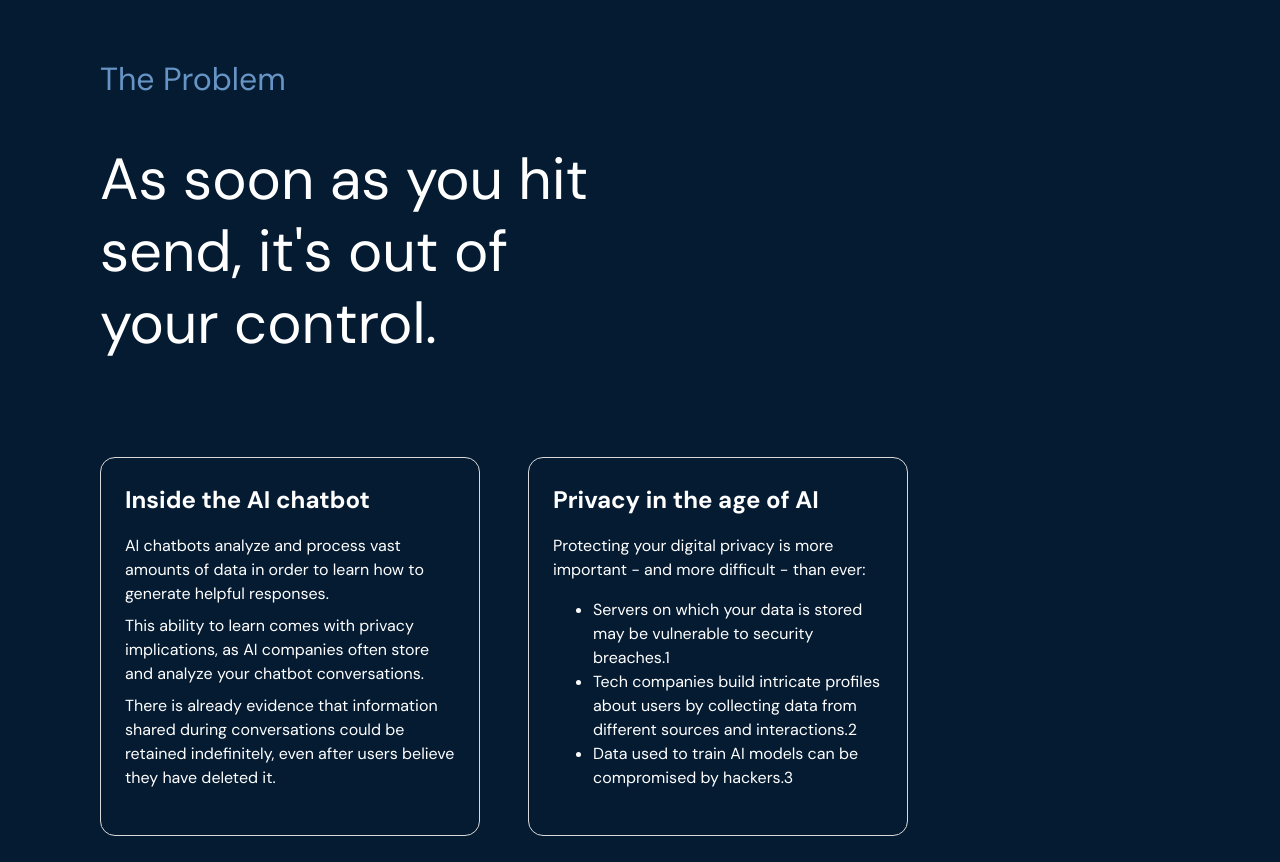
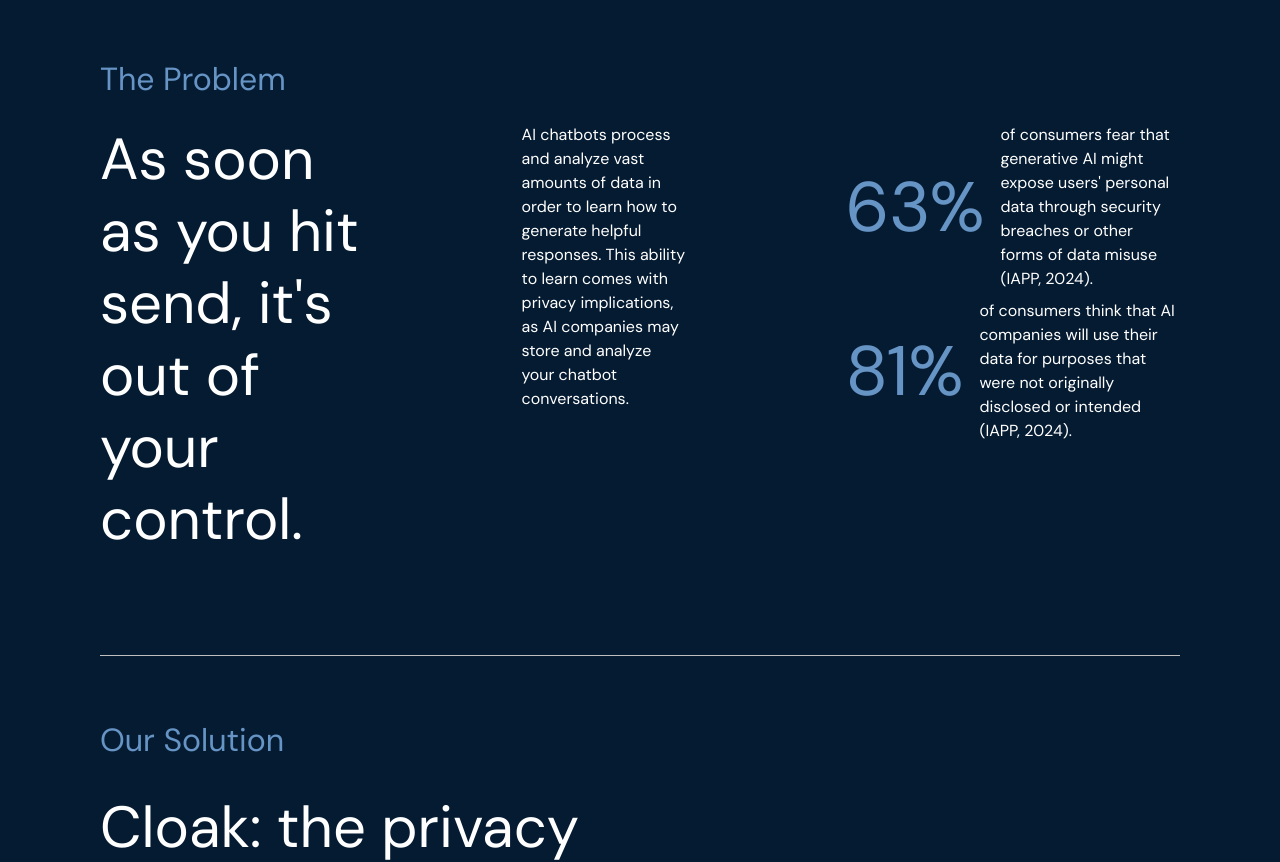
Before and after one commit to aishwarya1712/cloak, a React (Vite) app: page / in a window 1280 px wide. Shown: the part 1060-1922 px from the top of the page. Built offline with nearby package versions, Linux system fonts and the light colour scheme.

Commit message:
updated project report link and problem section

```diff
--- a/src/App.jsx
+++ b/src/App.jsx
@@ -22,7 +22,7 @@ export default function App() {
     </Stack>
 
   <Stack direction={{ xs: 'column', sm: 'row' }} spacing={{ xs: 2, sm: 5, md: 7.5 }} alignItems={{ xs: 'flex-start', sm: 'center' }} flexWrap="wrap">
-    <Typography component="a" href="https://example.com/paper.pdf" target="_blank" rel="noopener noreferrer"  sx={{ textDecoration: 'none', cursor: 'pointer' }}>
+    <Typography component="a" href="https://drive.google.com/file/d/18Feum7N6kNE5VVyPV-_BRZr50gN2hapS/view?usp=drive_link" target="_blank" rel="noopener noreferrer"  sx={{ textDecoration: 'none', cursor: 'pointer' }}>
       Project Paper
     </Typography>
 
--- a/src/components/Footer.jsx
+++ b/src/components/Footer.jsx
@@ -11,11 +11,15 @@ const Footer = () => {
         <Stack direction={"column"} spacing={2}>
             <Typography sx={{color: "#6694C5", fontWeight: 700}}>Product</Typography>
             <Typography>Home</Typography>
-            <Typography>Download</Typography>
+            <Typography component="a" href="https://drive.google.com/file/d/18Feum7N6kNE5VVyPV-_BRZr50gN2hapS/view?usp=drive_link" target="_blank" rel="noopener noreferrer"  sx={{ textDecoration: 'none', cursor: 'pointer' }}>
+                Download
+            </Typography>
         </Stack>
         <Stack direction={"column"} spacing={2}>
             <Typography sx={{color: "#6694C5", fontWeight: 700}}>About</Typography>
-            <Typography>Project Paper</Typography>
+            <Typography component="a" href="https://drive.google.com/file/d/18Feum7N6kNE5VVyPV-_BRZr50gN2hapS/view?usp=drive_link" target="_blank" rel="noopener noreferrer"  sx={{ textDecoration: 'none', cursor: 'pointer' }}>
+                Project Paper
+            </Typography>
             <Typography>Presentation</Typography>
         </Stack>
     </Stack>
--- a/src/components/Problem.jsx
+++ b/src/components/Problem.jsx
@@ -1,6 +1,5 @@
-import { styled, Stack, Grid, Typography, List, ListItem } from "@mui/material"
+import { styled, Stack, Typography, List, ListItem } from "@mui/material"
 import React from "react"
-import InfoBox from "./InfoBox"
 
 const Title = styled(Typography)(({ }) => ({
     fontSize: "24px", fontWeight: "bold"
@@ -85,20 +84,21 @@ const items = [
 const Problem = () => {
     return (
     <Stack sx={{mt: "60px"}}>
-        <Typography sx={{fontSize: "32px", color: "#6694C5", mb: "40px"}}>The Problem</Typography>
-        <Stack direction="row">
-          <Typography sx={{fontSize: "58px", lineHeight: "72px", width: "505px" }}>As soon as you hit send, it's out of your control.</Typography>
+        <Typography sx={{fontSize: "32px", color: "#6694C5", mb: "20px"}}>The Problem</Typography>
+        <Stack direction="row" spacing={20} alignItems={"flex-start"}>
+          <Typography sx={{fontSize: "58px", lineHeight: "72px", width: "337px" }}>As soon as you hit send, it's out of your control.</Typography>
+          <Typography sx={{width: "211px"}}>AI chatbots process and analyze vast amounts of data in order to learn how to generate helpful responses. This ability to learn comes with privacy implications, as AI companies may store and analyze your chatbot conversations.</Typography>
+          <Stack sx={{width: "431px"}} spacing={1}>
+            <Stack direction="row" spacing={2} alignItems={"center"} justifyContent={"space-between"}>
+              <Typography sx={{fontSize: "70px", color: "#6694C5"}}>63%</Typography>
+              <Typography>of consumers fear that generative AI might expose users' personal data through security breaches or other forms of data misuse (IAPP, 2024).</Typography>
+            </Stack>
+            <Stack direction="row" spacing={2} alignItems={"center"} justifyContent={"space-between"}>
+              <Typography alignSelf={"center"} sx={{fontSize: "70px", color: "#6694C5"}}>81%</Typography>
+              <Typography>of consumers think that AI companies will use their data for purposes that were not originally disclosed or intended (IAPP, 2024).</Typography>
+            </Stack>
+          </Stack>
         </Stack>
-        <Grid container spacing={6} alignItems="stretch">
-          {items.map(({ title, description }, i) => (
-          <Grid key={i} display="flex" sx={{
-            justifyContent: "space-between",
-            alignItems: "center",
-          }}>
-            <InfoBox title={title} description={description} sx={{ border: "1px solid #D9D9D9", borderRadius: "15px", padding: "24px"}} />
-          </Grid>
-          ))}
-        </Grid>
 
     </Stack>
     )
--- a/src/components/Solution.jsx
+++ b/src/components/Solution.jsx
@@ -48,10 +48,10 @@ const Solution = () => {
     return (
     <Stack sx={{mt: "60px"}}>
 
-        <Typography sx={{fontSize: "32px", color: "#6694C5", mb: "20px"}}>Meet Cloak</Typography>
+        <Typography sx={{fontSize: "32px", color: "#6694C5", mb: "20px"}}>Our Solution</Typography>
         <Stack direction={"row"} justifyContent={"space-between"} alignItems={"center"}>
           <Box>
-            <Typography fontSize={"58px"}>The smartest thing</Typography><Typography fontSize={"58px"} fontWeight={"bold"}>you'll never send.</Typography>
+            <Typography fontSize={"58px"} sx={{width: "565px"}}>Cloak: the privacy spell-checker for your AI chats.</Typography>
           </Box>
           <Typography sx={{width: "495px", fontSize: "16px", lineHeight: "20px"}}>Let's say you're writing an email to your boss, and you want ChatGPT to make it sound more professional. Paste your query into Cloak, and it will identify personal information and suggest changes. With just a click, you can apply the suggested redactions, ensuring your (and your boss's) information stays private.</Typography>
         </Stack>
```
